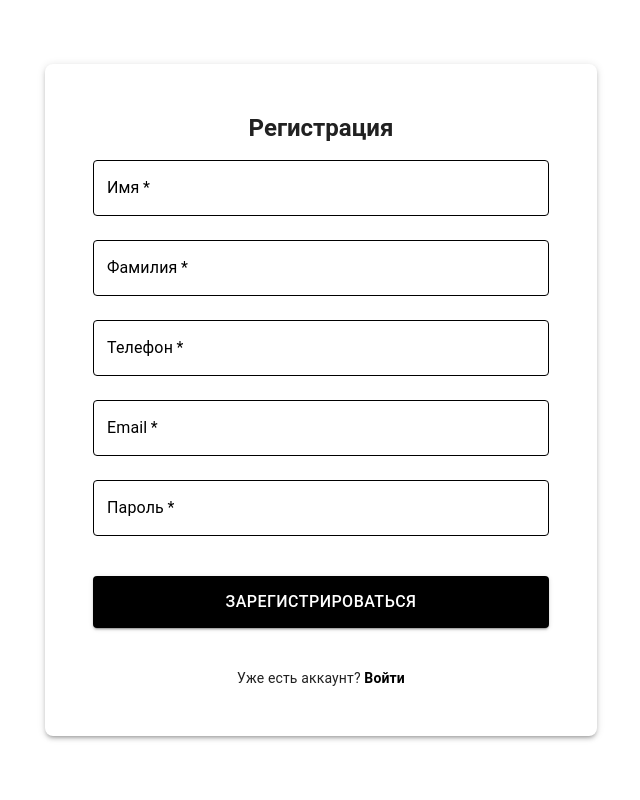
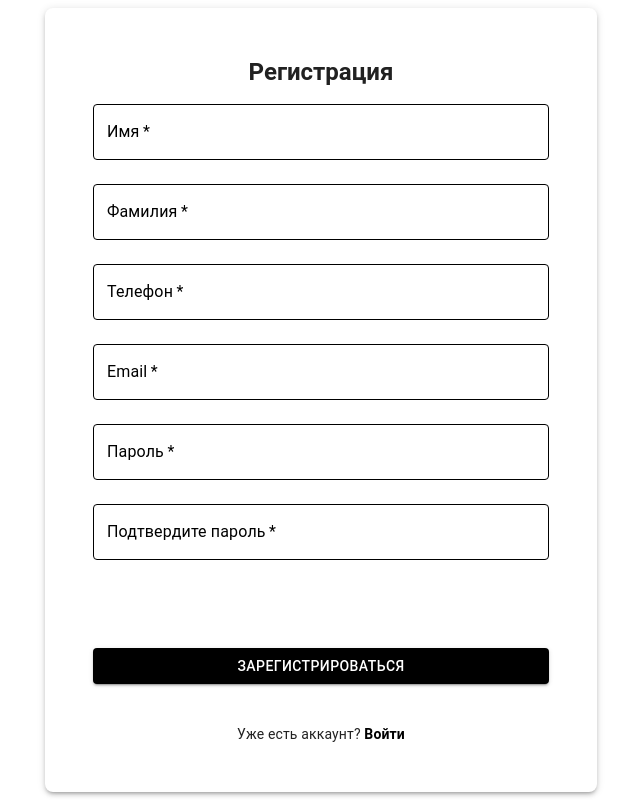
Before and after one commit to chipsi-restaurant/chipsi-restaurant-frontend, a React (Create React App) app: page /signin in a window 1280 px wide. Shown: the whole page, without its empty margins (319-959 px from the left). Built offline with nearby package versions, Linux system fonts and the light colour scheme.

Commit message:
CHIPSI-24 Добавил страницу регистрации

```diff
--- a/src/components/pages/signup/Signup.tsx
+++ b/src/components/pages/signup/Signup.tsx
@@ -1,8 +1,13 @@
 import React, { useState } from 'react';
 import { TextField, Button, Container, Typography, Box, Paper, Link } from '@mui/material';
+import { useNavigate } from 'react-router-dom';
+import { SignupRequest } from '../../../api/models/request/signupRequest';
+import AuthService from "../../../api/services/authService";
 
 const Signup: React.FC = () => {
-    const [formData, setFormData] = useState({
+    const navigate = useNavigate();
+
+    const [formData, setFormData] = useState<SignupRequest>({
         firstName: '',
         lastName: '',
         phone: '',
@@ -10,32 +15,62 @@ const Signup: React.FC = () => {
         password: '',
     });
 
+    const [confirmPassword, setConfirmPassword] = useState('');
+    const [error, setError] = useState<string | null>(null);
+    const [loading, setLoading] = useState(false);
+
     const handleChange = (e: React.ChangeEvent<HTMLInputElement>) => {
-        setFormData({ ...formData, [e.target.name]: e.target.value });
+        const { name, value } = e.target;
+
+        if (name === 'confirmPassword') {
+            setConfirmPassword(value);
+        } else {
+            setFormData({ ...formData, [name]: value });
+        }
     };
 
-    const handleSubmit = (e: React.FormEvent) => {
+    const handleSubmit = async (e: React.FormEvent) => {
         e.preventDefault();
-        console.log(formData);
+        setError(null);
+
+        if (formData.password !== confirmPassword) {
+            setError("Пароли не совпадают");
+            return;
+        }
+
+        try {
+            setLoading(true);
+            await AuthService.signup(formData)
+            navigate("/login");
+        } catch (err: any) {
+            setError(err.response?.data?.message || "Ошибка регистрации");
+        } finally {
+            setLoading(false);
+        }
     };
 
     return (
         <Container component="main" maxWidth="sm" sx={{ display: 'flex', alignItems: 'center', justifyContent: 'center', minHeight: '100vh' }}>
             <Paper elevation={3} sx={{ padding: 6, backgroundColor: '#fff', textAlign: 'center', borderRadius: 2, width: '500px' }}>
-                <Typography variant="h5" gutterBottom fontWeight="bold">
-                    Регистрация
-                </Typography>
+                <Typography variant="h5" gutterBottom fontWeight="bold">Регистрация</Typography>
                 <Box component="form" onSubmit={handleSubmit} sx={{ display: 'flex', flexDirection: 'column', gap: 3, mt: 2 }}>
-                    <TextField label="Имя" name="firstName" value={formData.firstName} onChange={handleChange} fullWidth required sx={{ width: '100%' }} />
-                    <TextField label="Фамилия" name="lastName" value={formData.lastName} onChange={handleChange} fullWidth required sx={{ width: '100%' }} />
-                    <TextField label="Телефон" name="phone" value={formData.phone} onChange={handleChange} fullWidth required sx={{ width: '100%' }} />
-                    <TextField label="Email" name="email" type="email" value={formData.email} onChange={handleChange} fullWidth required sx={{ width: '100%' }} />
-                    <TextField label="Пароль" name="password" type="password" value={formData.password} onChange={handleChange} fullWidth required sx={{ width: '100%' }} />
-                    <Button type="submit" variant="contained" sx={{ backgroundColor: '#000', color: '#fff', mt: 2, padding: '12px', fontSize: '16px' }} fullWidth>
-                        Зарегистрироваться
+                    <TextField label="Имя" name="firstName" value={formData.firstName} onChange={handleChange} fullWidth required />
+                    <TextField label="Фамилия" name="lastName" value={formData.lastName} onChange={handleChange} fullWidth required />
+                    <TextField label="Телефон" name="phone" value={formData.phone} onChange={handleChange} fullWidth required />
+                    <TextField label="Email" name="email" type="email" value={formData.email} onChange={handleChange} fullWidth required />
+                    <TextField label="Пароль" name="password" type="password" value={formData.password} onChange={handleChange} fullWidth required />
+                    <TextField label="Подтвердите пароль" name="confirmPassword" type="password" value={confirmPassword} onChange={handleChange} fullWidth required />
+                    <Box sx={{ minHeight: 24 }}>
+                        {error && <Typography color="error">{error}</Typography>}
+                    </Box>
+                    <Button type="submit" variant="contained" disabled={loading} sx={{ backgroundColor: '#000', color: '#fff', mt: 2 }} fullWidth>
+                        {loading ? "Регистрация..." : "Зарегистрироваться"}
                     </Button>
                     <Typography variant="body2" sx={{ mt: 2 }}>
-                        Уже есть аккаунт? <Link href="/login" underline="hover" sx={{ fontWeight: 'bold', color: '#000' }}>Войти</Link>
+                        Уже есть аккаунт?{" "}
+                        <Link href="/login" underline="hover" sx={{ fontWeight: 'bold', color: '#000' }}>
+                            Войти
+                        </Link>
                     </Typography>
                 </Box>
             </Paper>
```
